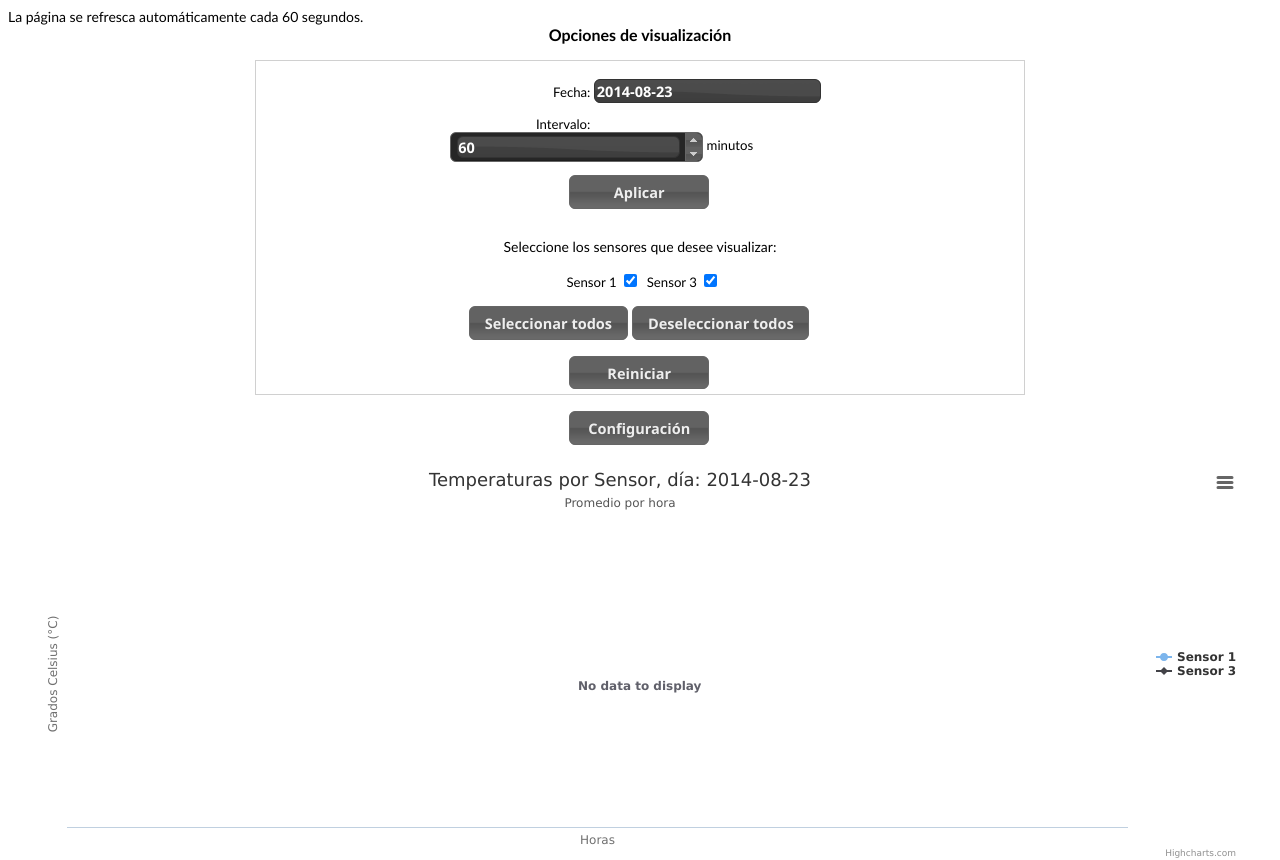
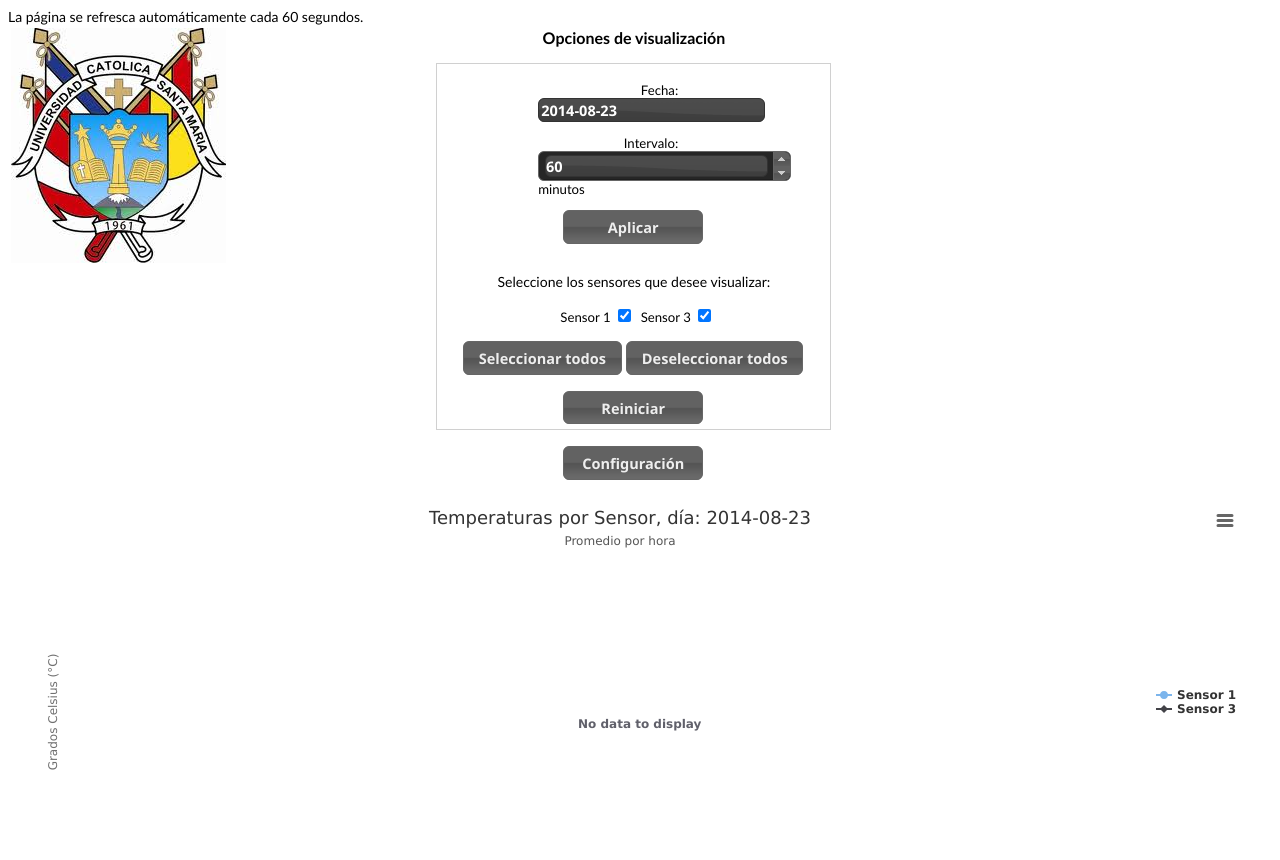
Before and after one commit to rodety/termocuplas, a PHP site: page /home.php in a window 1280 px wide. Shown: the top 860 px of the page. Run offline with PHP 8.4, Linux system fonts and the light colour scheme; data comes from the database, SQL or seed files in the repository; data that the repository does not hold is empty.

Commit message:
agregando logo

```diff
--- a/sensor-v2/home.php
+++ b/sensor-v2/home.php
@@ -93,7 +93,9 @@
 	</head>
 	<body onload="javascript:refreshTime();">
 		<span style="font-size:14px;">La página se refresca automáticamente cada <?php echo $refresco; ?> segundos.</span><br />
-		<div align="center" style="padding: 0px;">
+		<table WIDTH=75%><tr><td VALIGN=TOP>
+		<img src="logo_ucsm.jpg" width="215px" height="235YYpx" alt="Logo UCSM"> </td>
+		<td> <div align="center" style="padding: 0px;">
 			<span style="font-weight:bold; font-size:16px;">Opciones de visualización</span><br /><br />
 			<div style="border: 1px solid #d0d0d0; width:60%; padding: 5px 5px 5px 5px;">
 				<div align="center">
@@ -147,7 +149,7 @@
 				</div>
 				<br />
 				<button onclick="javascript:location.href='config.php'">Configuración</button>
-			</div>
+			</div></td></tr></table>
 		<br />
 		<div id="container" style="min-width: 310px; height: 400px; width: 96%; align: center; margin: 0 auto"></div>
 		<?php
```
Also changed, not shown: sensor-v2/logo_ucsm.jpg (added).
